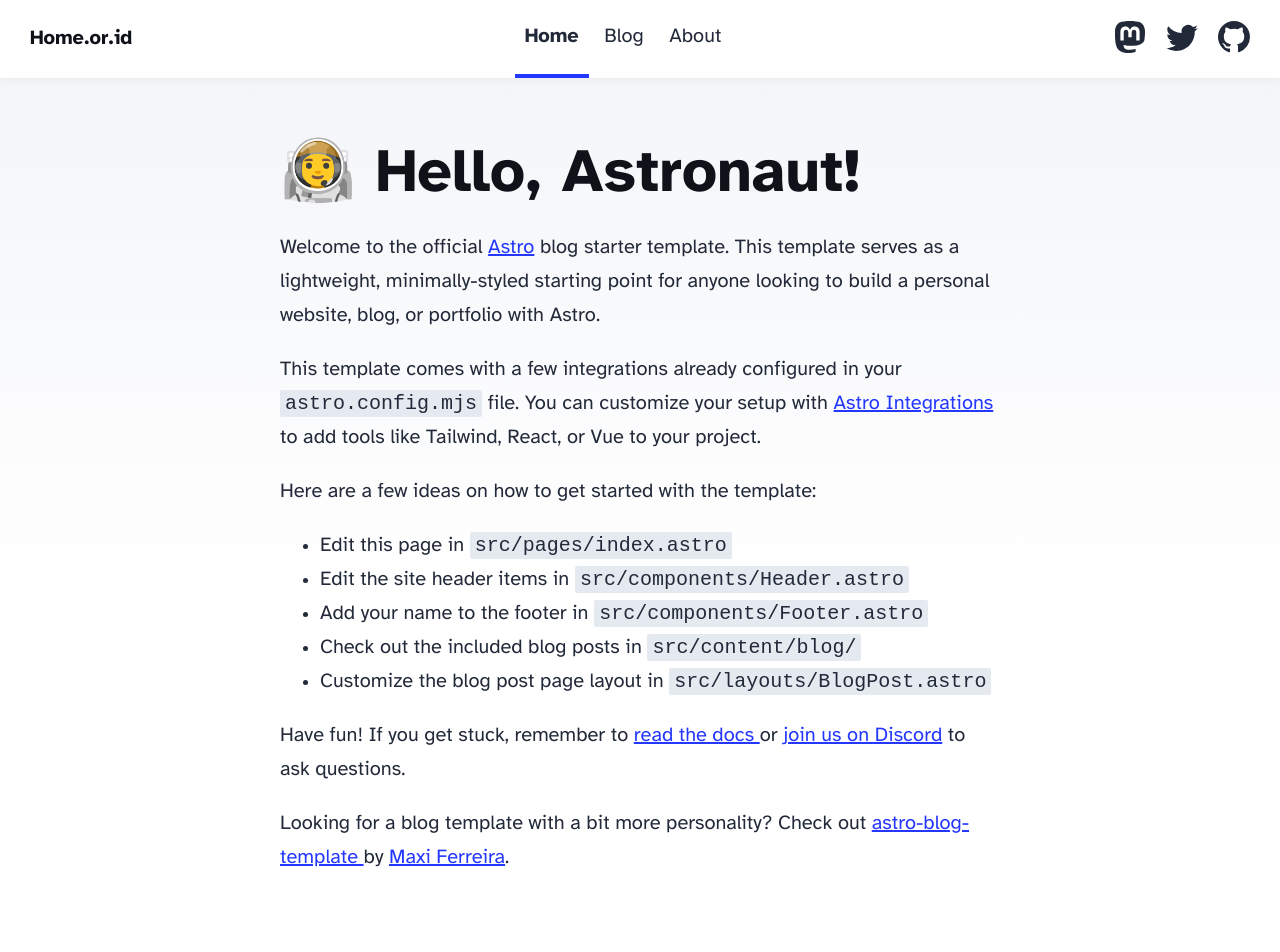
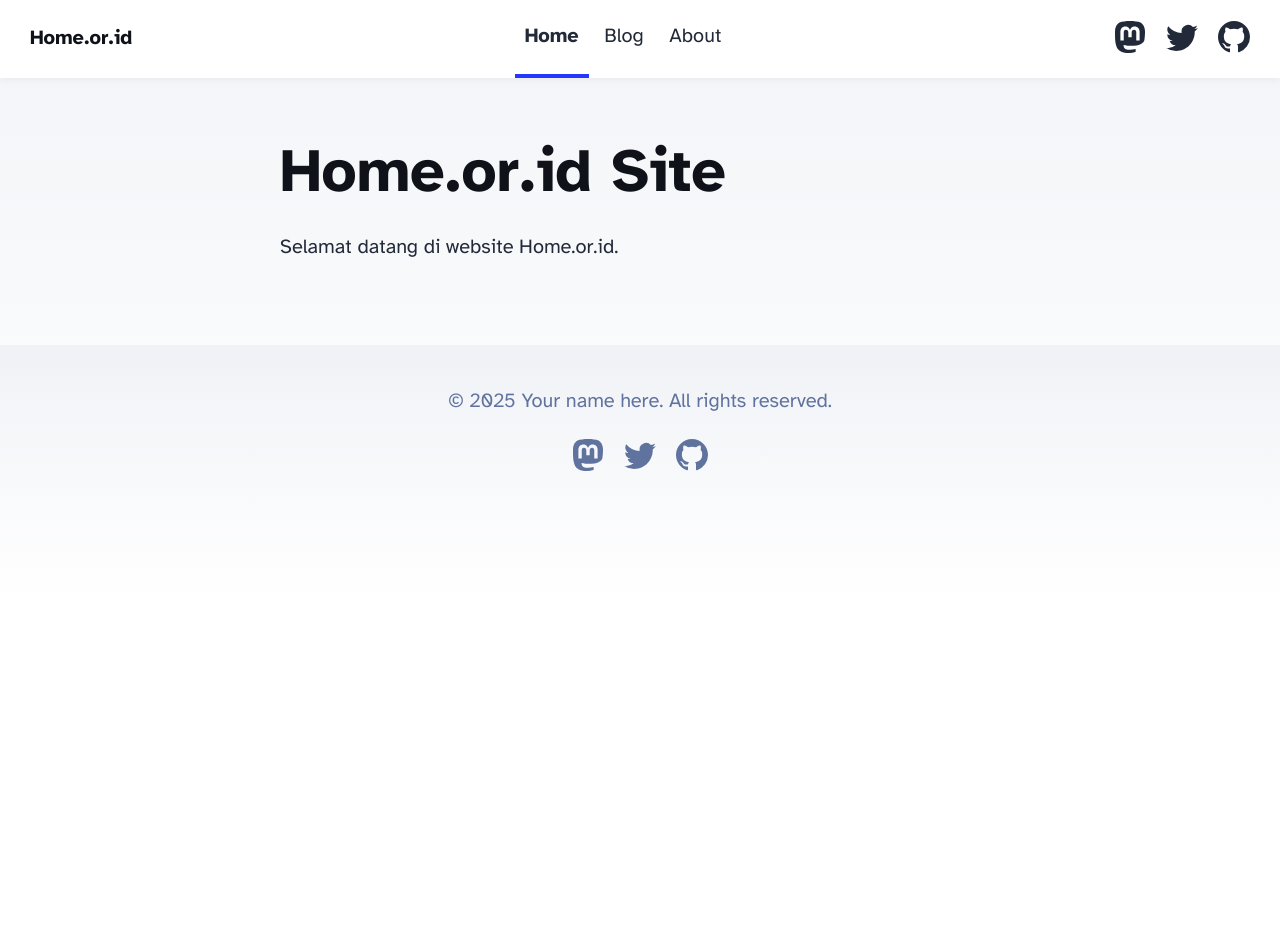
Before and after one commit to animalpsychic/home, an Astro site: page / in a window 1280 px wide. Shown: the top 952 px of the page. After the commit the page ends 800 px from the top, so only its background shows below. Built offline with nearby package versions, Linux system fonts and the light colour scheme; Astro itself is replaced by a stand-in of ours.

Commit message:
Update index.astro

```diff
--- a/src/pages/index.astro
+++ b/src/pages/index.astro
@@ -6,44 +6,18 @@ import { SITE_TITLE, SITE_DESCRIPTION } from '../consts';
 ---
 
 <!doctype html>
-<html lang="en">
+<html lang="id">
 	<head>
 		<BaseHead title={SITE_TITLE} description={SITE_DESCRIPTION} />
 	</head>
 	<body>
 		<Header />
 		<main>
-			<h1>🧑‍🚀 Hello, Astronaut!</h1>
+			<h1>Home.or.id Site</h1>
 			<p>
-				Welcome to the official <a href="https://astro.build/">Astro</a> blog starter template. This
-				template serves as a lightweight, minimally-styled starting point for anyone looking to build
-				a personal website, blog, or portfolio with Astro.
+				Selamat datang di website Home.or.id.
 			</p>
-			<p>
-				This template comes with a few integrations already configured in your
-				<code>astro.config.mjs</code> file. You can customize your setup with
-				<a href="https://astro.build/integrations">Astro Integrations</a> to add tools like Tailwind,
-				React, or Vue to your project.
-			</p>
-			<p>Here are a few ideas on how to get started with the template:</p>
-			<ul>
-				<li>Edit this page in <code>src/pages/index.astro</code></li>
-				<li>Edit the site header items in <code>src/components/Header.astro</code></li>
-				<li>Add your name to the footer in <code>src/components/Footer.astro</code></li>
-				<li>Check out the included blog posts in <code>src/content/blog/</code></li>
-				<li>Customize the blog post page layout in <code>src/layouts/BlogPost.astro</code></li>
-			</ul>
-			<p>
-				Have fun! If you get stuck, remember to <a href="https://docs.astro.build/"
-					>read the docs
-				</a> or <a href="https://astro.build/chat">join us on Discord</a> to ask questions.
-			</p>
-			<p>
-				Looking for a blog template with a bit more personality? Check out <a
-					href="https://github.com/Charca/astro-blog-template"
-					>astro-blog-template
-				</a> by <a href="https://twitter.com/Charca">Maxi Ferreira</a>.
-			</p>
+
 		</main>
 		<Footer />
 	</body>
```
